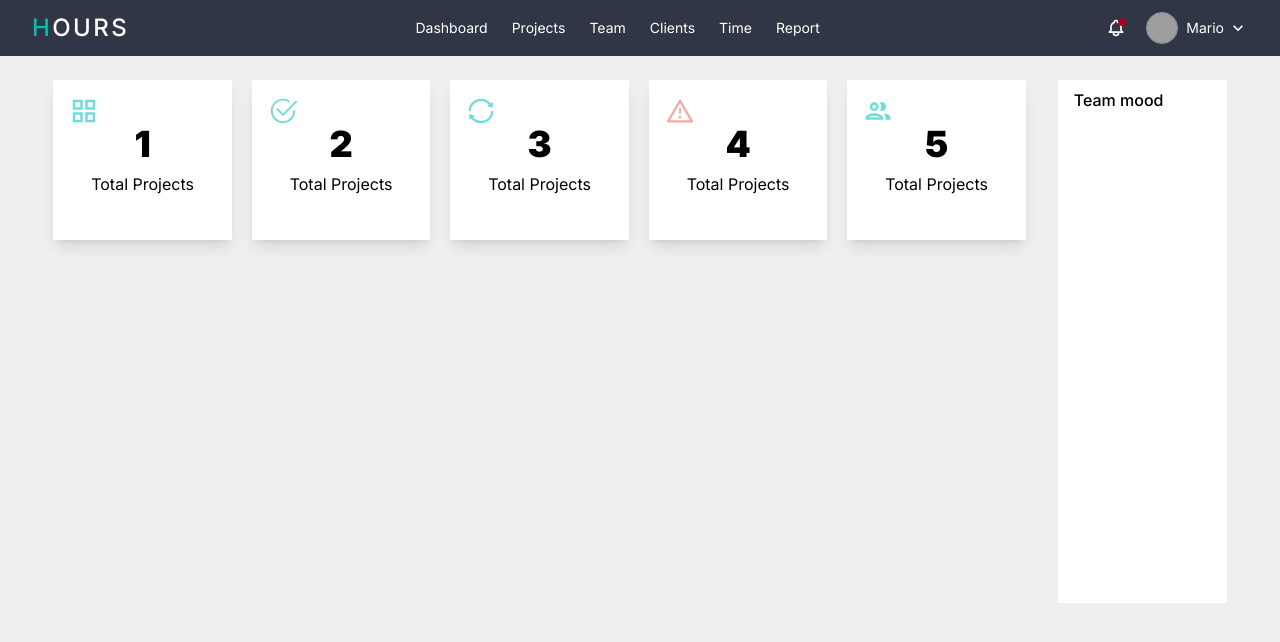
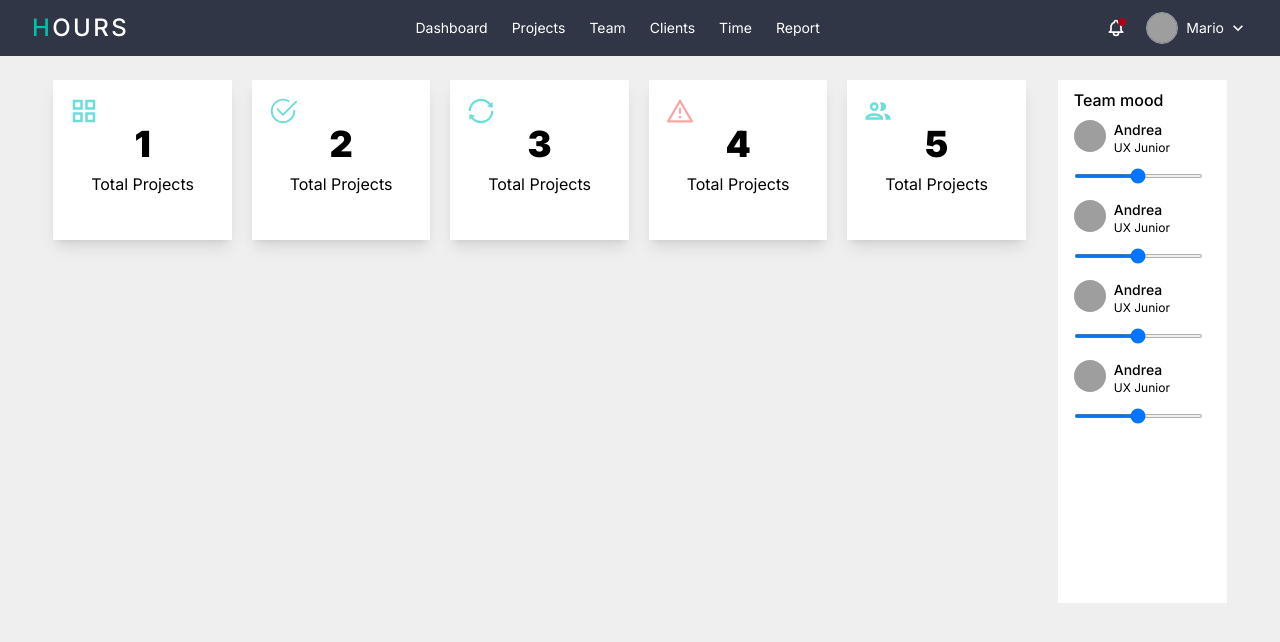
Before and after one commit to Avin008/roc8-user-dashboard-assignment, a React (Vite) app: page / in a window 1280 px wide. Shown: the top 642 px of the page. Built offline with nearby package versions, Linux system fonts and the light colour scheme; grey boxes are pictures that could not be loaded.

Commit message:
added: team member component

```diff
--- /dev/null
+++ b/src/components/TeamMember.tsx
@@ -0,0 +1,29 @@
+const TeamMember = () => {
+  return (
+    <div className="px-4 gap-2 space-y-1">
+      <div className="flex gap-2">
+        <div className="h-8 w-8 rounded-full">
+          <img
+            className="w-full h-full object-cover rounded-full"
+            src="https://images.unsplash.com/photo-1629709200392-f3051760e529?ixlib=rb-4.0.3&ixid=MnwxMjA3fDB8MHxwaG90by1wYWdlfHx8fGVufDB8fHx8&auto=format&fit=crop&w=464&q=80"
+            alt=""
+          />
+        </div>
+        <div>
+          <h1 className="text-sm font-medium">Andrea</h1>
+          <p className="text-xs">UX Junior</p>
+        </div>
+      </div>
+      <div>
+        <input
+          className="h-1 bg-gray-100"
+          type="range"
+          name=""
+          id=""
+        />
+      </div>
+    </div>
+  );
+};
+
+export default TeamMember;
--- a/src/components/TeamMoods.tsx
+++ b/src/components/TeamMoods.tsx
@@ -1,9 +1,17 @@
+import TeamMember from "./TeamMember";
+
 const TeamMoods = () => {
   return (
     <div className="bg-white w-full h-full">
       <div className="font-medium px-4 h-10 flex items-center">
         Team mood
       </div>
+      <ul className="flex flex-col space-y-4">
+        <TeamMember />
+        <TeamMember />
+        <TeamMember />
+        <TeamMember />
+      </ul>
     </div>
   );
 };
```
